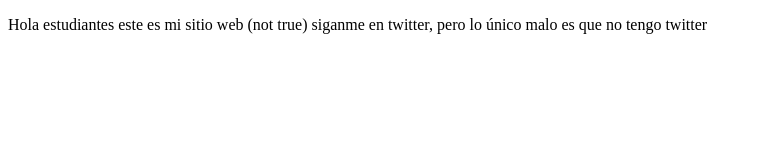
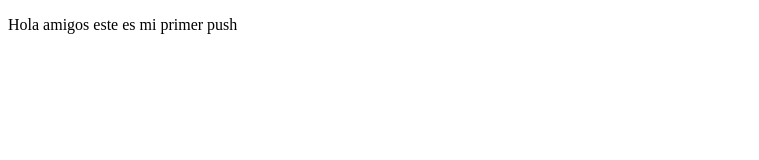
Before and after one commit to AlejandroRoque214/ProyectoDemoCursoPrework, a plain HTML site: page index.html in a window 1280 px wide. Shown: the whole page, without its empty margins (0-759 px from the left). Drawn offline with Linux system fonts and the light colour scheme.

Commit message:
cambié lo que dice el parrago

```diff
--- a/index.html
+++ b/index.html
@@ -7,8 +7,7 @@
 </head>
 <body>
     <p>
-        Hola estudiantes este es mi sitio web (not true)
-        siganme en twitter, pero lo único malo es que no tengo twitter
+        Hola amigos este es mi primer push
     </p>
 </body>
 </html>
```
